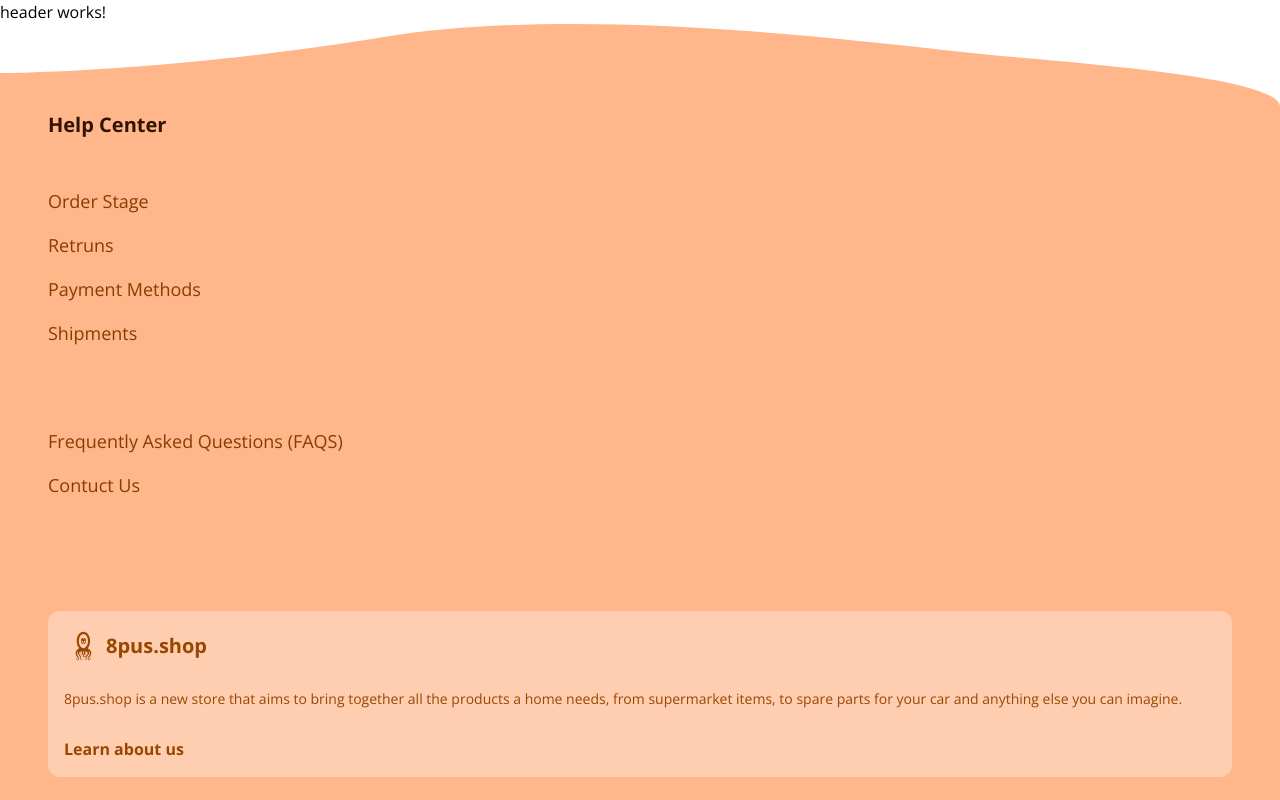
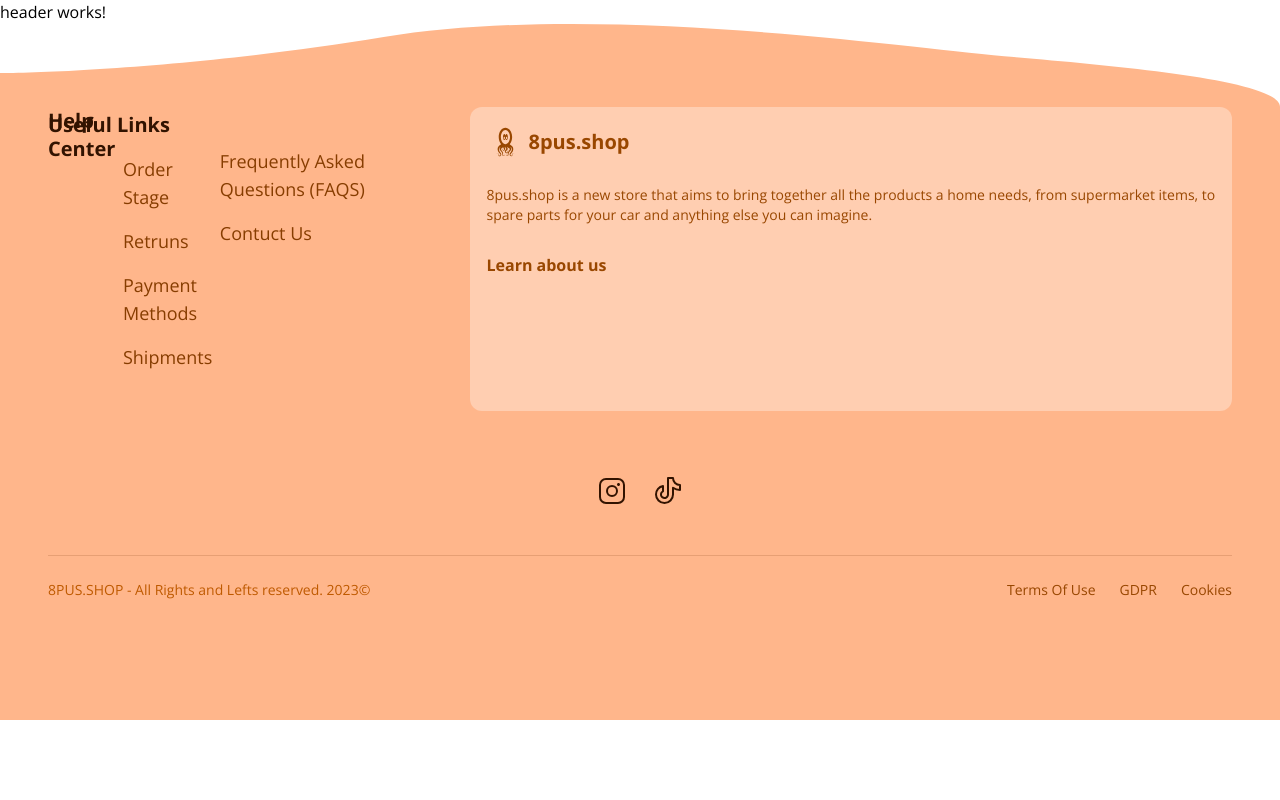
Before and after one commit to 8pus-Services/8pus.shop, an Angular app: page / in a window 1280 px wide. Shown: the top 800 px of the page. Built offline with nearby package versions, Linux system fonts and the light colour scheme; what tw-elements would draw is missing.

Commit message:
New footer Architecture

```diff
--- a/src/app/core/footer/footer.component.html
+++ b/src/app/core/footer/footer.component.html
@@ -5,9 +5,20 @@
 
 <!-- Footer -->
 <div class="bg-[#FFB68B] -mt-8 px-4 w-full md:px-12">
+  <div class="flex flex-row justify-start">
+    <!-- Help Center -->
+    <div>
+      <h4 class="text-[#321300] text-[25px] font-bold md:text-[39px] lg:text-xl">Useful Links</h4>
+    </div>
+  </div>
+</div>
+
+<!-- Footer -->
+<div class="bg-[#FFB68B] -mt-8 px-4 w-full md:px-12">
   <div>
     <!-- Help Center -->
-    <div>
+    <div class="lg:flex lg:justify-center lg:gap-16">
+      <div class="lg:flex lg:justify-center">
         <h4 class="text-[#321300] text-[25px] font-bold md:text-[39px] lg:text-xl">Help Center</h4>
         <ul class="text-[#873D00] font-normal text-[22px] pt-10 pb-6 space-y-6 border-b-[1px] border-solid border-[#E79F74] md:text-4xl md:space-y-10 md:pt-12 md:pb-10 lg:text-lg lg:space-y-4 lg:border-none">
           <li class="hover:font-bold cursor-pointer">Order Stage</li>
@@ -34,6 +45,8 @@
           <p>Learn about us</p>
         </div>
       </div>
+    </div>
+
 
     <!-- Social -->
     <div class="pt-16 pb-12 w-full flex justify-center items-center gap-6 md:pt-23 md:pb-19 md:gap-9 lg:gap-6">
@@ -59,8 +72,8 @@
     </div>
 
     <!-- Terms - Desktop -->
-    <div>
-      <ul class="lg:flex lg:items-center lg:text-[#994700] lg:text-sm lg:pt-6 lg:gap-6">
+    <div class="w-full">
+      <ul class="hidden lg:flex justify-end items-center text-[#994700] text-sm pt-6 gap-6">
         <li class="cursor-pointer">Terms Of Use</li>
         <li class="cursor-pointer">GDPR</li>
         <li class="cursor-pointer">Cookies</li>
```
Lines whose indentation alone changed are shown as unchanged.
